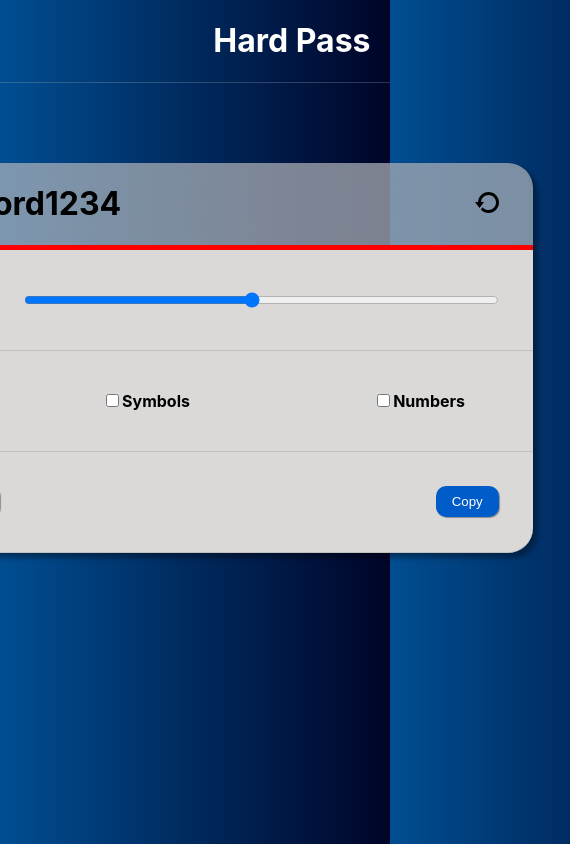
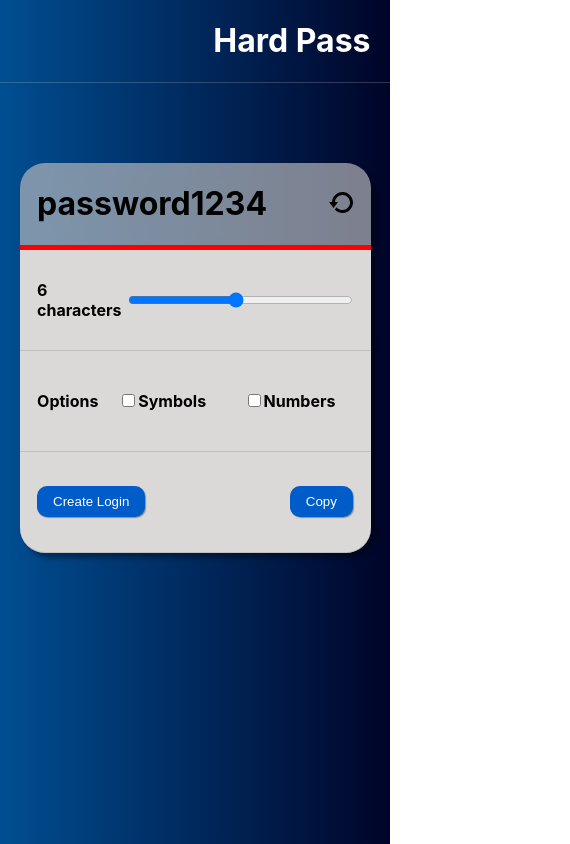
Before and after one commit to SJellen/hard-pass, a React (Create React App) app: page / in a window 390 px wide. Shown: the whole page, 570 px wide, since content can reach past the window. Built offline with nearby package versions, Linux system fonts and the light colour scheme.

Commit message:
mq edits

```diff
--- a/src/styles/Main.css
+++ b/src/styles/Main.css
@@ -105,7 +105,20 @@ button:hover {
 
 @media only screen and (max-width: 900px){
     .main-container {
-        max-width: 90%;
+        width: 90vw;
         margin: 5rem auto 0 auto;
     }
 }
+
+@media only screen and (max-width: 725px){
+    .main-container {
+        margin: 5rem auto 0 auto;
+    }
+}
+
+@media only screen and (max-width: 650px){
+    .main-container {
+        width: 90vw;
+        margin: 5rem auto 0 auto;
+    }
+}
--- a/src/styles/SlideDown.css
+++ b/src/styles/SlideDown.css
@@ -76,7 +76,7 @@
 
 @media only screen and (max-width: 900px){
     .slide-down-container {
-        max-width: 90%;
+        width: 90vw;
         margin: 0 auto;
     }
 }
--- a/src/styles/index.css
+++ b/src/styles/index.css
@@ -8,6 +8,11 @@ body {
   background: #000428;  /* fallback for old browsers */
   background: -webkit-linear-gradient(to right, #004e92, #000428);  /* Chrome 10-25, Safari 5.1-6 */
   background: linear-gradient(to right, #004e92, #000428); /* W3C, IE 10+/ Edge, Firefox 16+, Chrome 26+, Opera 12+, Safari 7+ */
+
+}
+
+html {
+  overflow-x: hidden;
 }
 
 
```
